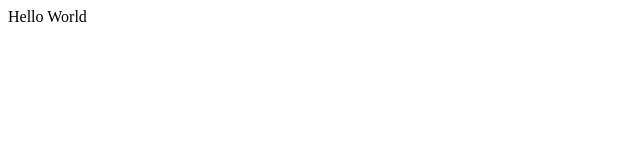
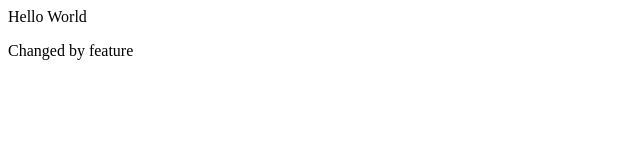
Before and after one commit to senzg/demo-repo, a plain HTML site: page index.html in a window 1280 px wide. Shown: the whole page, without its empty margins (0-640 px from the left). Drawn offline with Linux system fonts and the light colour scheme.

Commit message:
Changed by feature branch

```diff
--- a/index.html
+++ b/index.html
@@ -1 +1,2 @@
 <div>Hello World</div>
+<p>Changed by feature</p>
```
